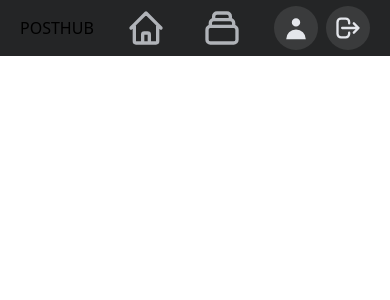
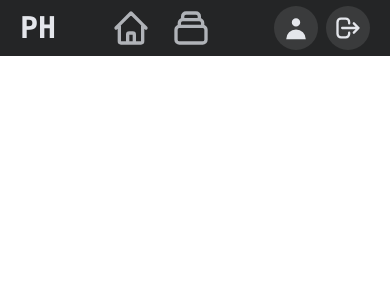
Before and after one commit to JethroNatividad/newposthub, a Next.js app: page / in a window 390 px wide. Shown: the top 300 px of the page. Built offline with nearby package versions, Linux system fonts and the light colour scheme.

Commit message:
style logo

```diff
--- a/components/Navbar.js
+++ b/components/Navbar.js
@@ -8,12 +8,17 @@ const Navbar = () => {
             {/* Logo */ }
             <div className="flex justify-center">
 
-                <Link href="/" >POSTHUB</Link>
+                <Link href="/">
+                    <>
+                        <p className="text-offwhite-50 font-mono text-3xl font-bold sm:hidden">PH</p>
+                        <p className="text-offwhite-50 font-mono text-3xl font-bold hidden sm:block">POSTHUB</p>
+                    </>
+                </Link>
             </div>
 
             {/* Middle area */ }
-            <div className="flex justify-center space-x-3">
-                <div className="text-offwhite-100 cursor-pointer hover:bg-tertiary-dark px-3 py-1 rounded-lg">
+            <div className="flex justify-center space-x-1 md:space-x-3">
+                <div className="text-offwhite-100 cursor-pointer hover:bg-tertiary-dark px-1 md:px-3 py-1 rounded-lg">
                     <HomeIcon className="w-10 h-10" />
                 </div>
                 <div className="text-offwhite-100 cursor-pointer hover:bg-tertiary-dark px-3 py-1 rounded-lg">
```
